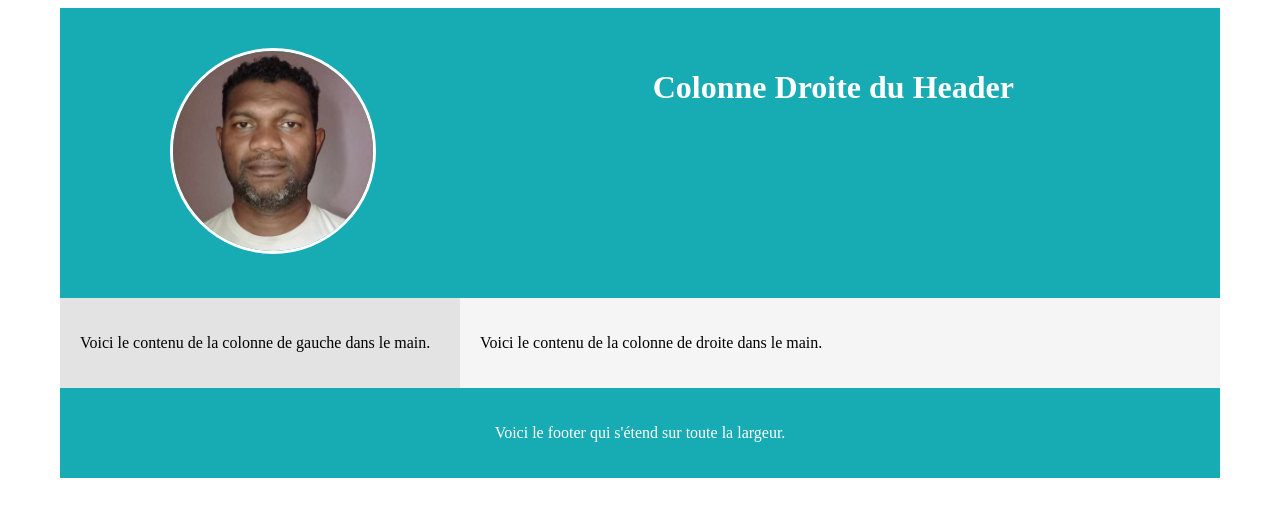
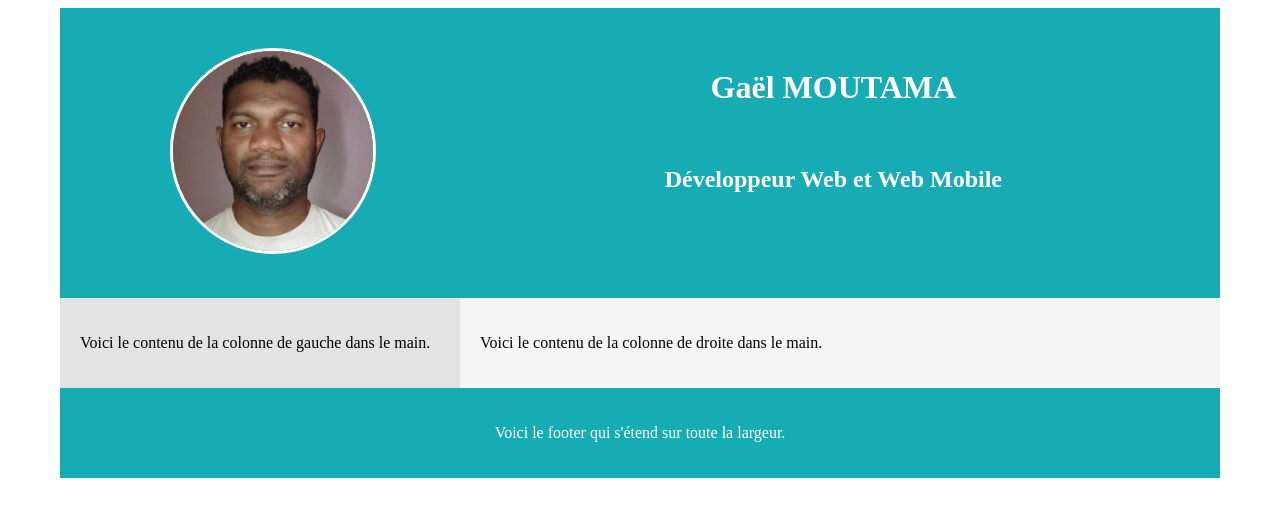
Before and after one commit to Gaelprod974/MOUTAMA_Gael_Devoir_3_CV_HTML_CSS, a plain HTML site: page index.html in a window 1280 px wide. Drawn offline with Linux system fonts and the light colour scheme.

Commit message:
Nom prénom - Formation

```diff
--- a/index.html
+++ b/index.html
@@ -14,7 +14,9 @@
                 <img src="./Asset/Images/Photo d'identité MOUTAMA Gaël.jpg" alt="Photo d'identité de MOUTAMA Gaël">
             </div>
             <div class="header-right">
-                <h1>Colonne Droite du Header</h1>
+                <h1>Gaël MOUTAMA</h1>
+                <br>
+                <h2>Développeur Web et Web Mobile</h2>
             </div>
         </header>
         <main class="main-content">
```
